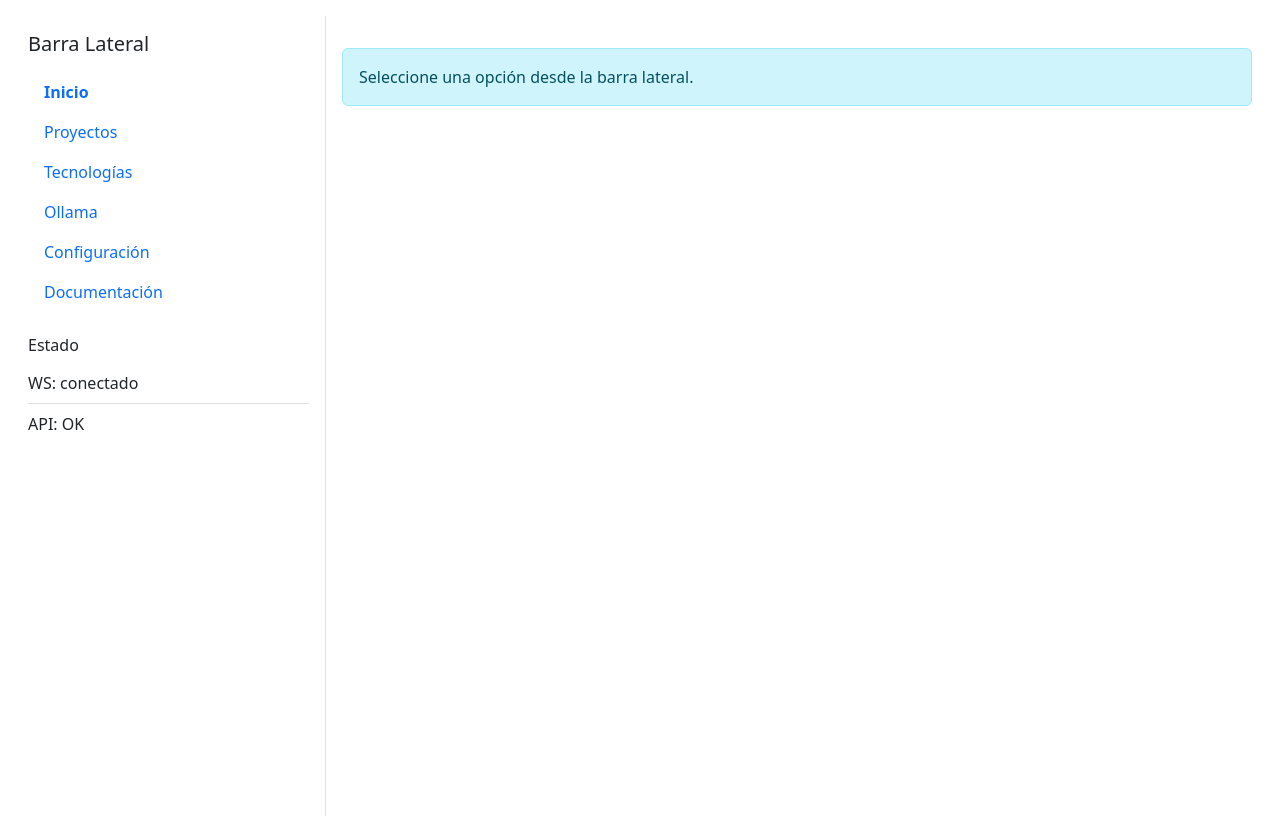
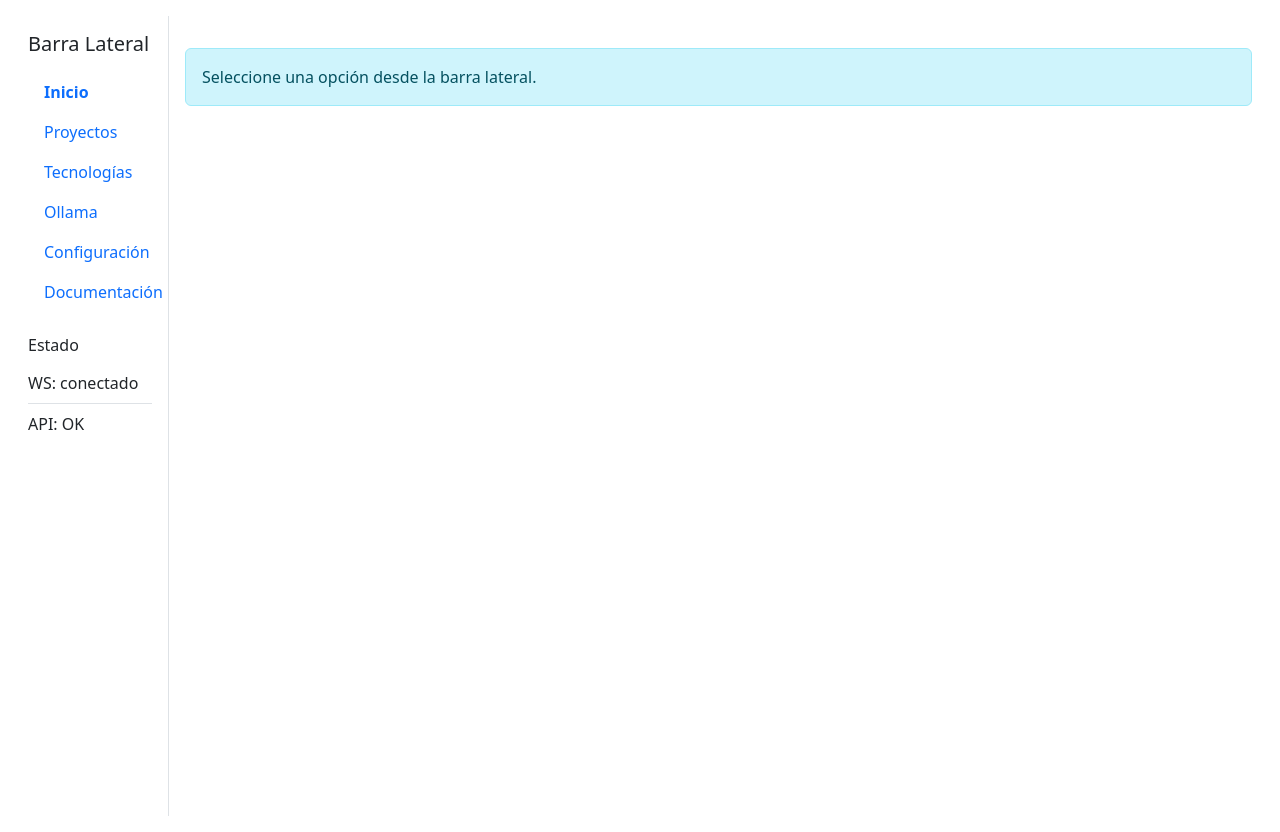
Before and after one commit to 2012lucho/test_desarrollo_local, a Vue app in the folder frontend/: page / in a window 1280 px wide. Built offline with nearby package versions, Linux system fonts and the light colour scheme.

Commit message:
la barra lateral es menos ancha

```diff
--- a/frontend/App.vue
+++ b/frontend/App.vue
@@ -1,10 +1,10 @@
 <template>
   <div class="container-fluid py-3">
     <div class="row g-0">
-      <div class="col-12 col-md-3 border-end min-vh-100">
+      <div class="col-12 sidebar-half border-end min-vh-100">
         <BarraLateralIzquierda />
       </div>
-      <div class="col-12 col-md-9">
+      <div class="col-12 main-expanded">
         <ZonaOperaciones />
       </div>
     </div>
@@ -17,3 +17,16 @@ import BarraLateralIzquierda from './componentes/layout/BarraLateralIzquierda.vu
 import ZonaOperaciones from './componentes/layout/ZonaOperaciones.vue';
 import GestorModals from './componentes/layout/GestorModals.vue';
 </script>
+
+<style scoped>
+@media (min-width: 1200px) {
+  .sidebar-half {
+    flex: 0 0 12.5%;
+    max-width: 12.5%;
+  }
+  .main-expanded {
+    flex: 0 0 87.5%;
+    max-width: 87.5%;
+  }
+}
+</style>
```
